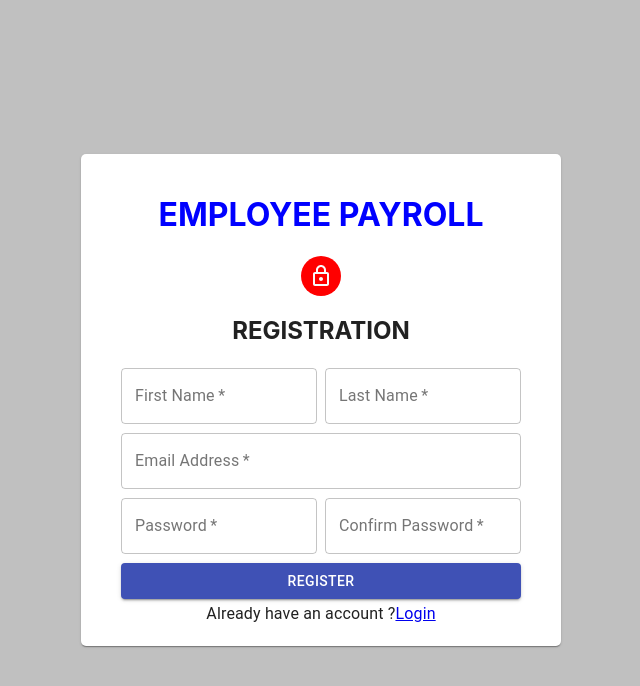
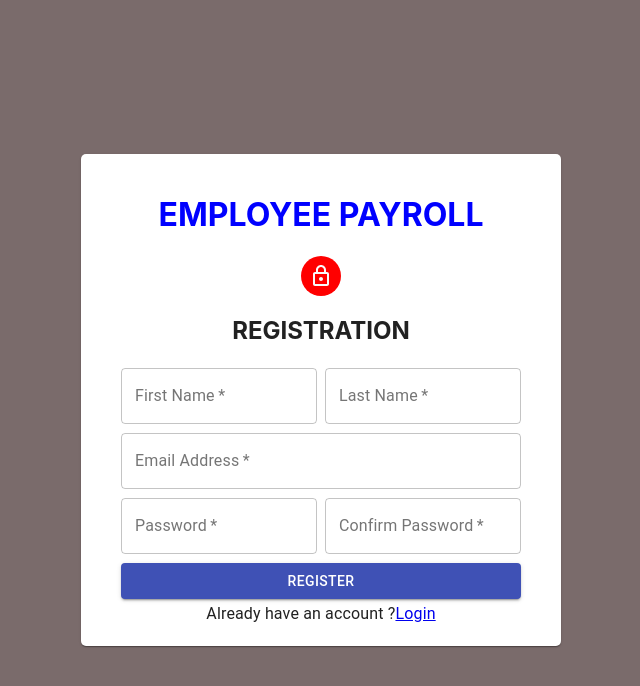
Before and after one commit to manvantar/Employee_Payroll_frontEnd, a React (Create React App) app: page / in a window 1280 px wide. Shown: the top 686 px of the page, without its empty margins (319-959 px from the left). Built offline with nearby package versions, Linux system fonts and the light colour scheme.

Commit message:
feat: adding comments for the Login and Registration pages

```diff
--- a/src/scss/loginRegister.scss
+++ b/src/scss/loginRegister.scss
@@ -4,7 +4,7 @@
     flex-direction: column;
     justify-content: center;
     align-items: center;
-    background-color: #c0c0c0;
+    background-color: #7a6b6b;
     .paperStyle {
         height: auto;
         width: 400px;
```
Also changed, not shown: src/pages/login.jsx (+13 -0 lines), src/pages/register.jsx (+13 -0 lines).
